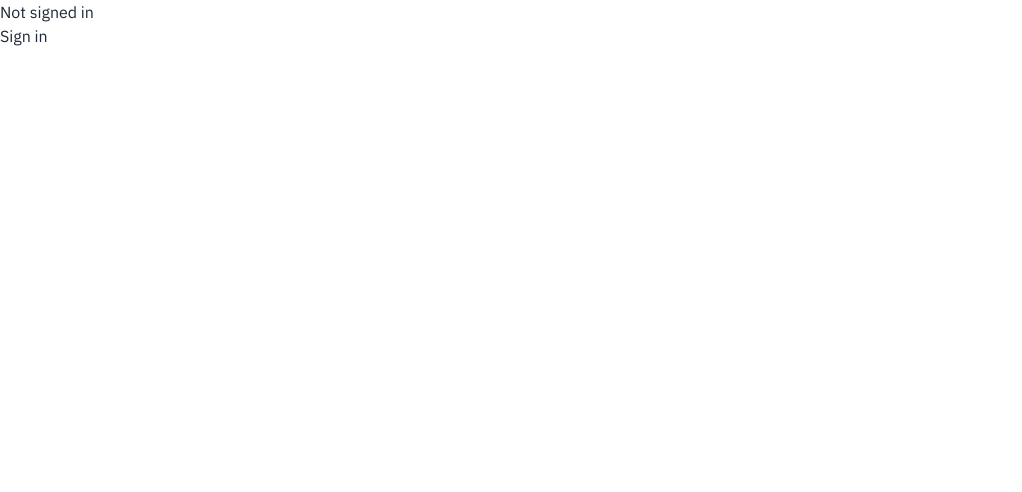
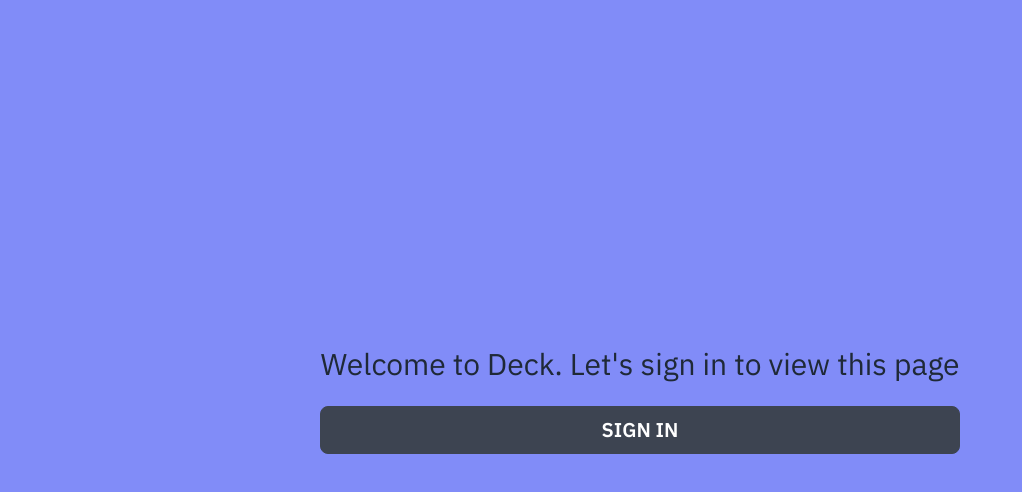
Before and after one commit to Deck-Authentication/deck-onprem, a Next.js app: page / in a window 1280 px wide. Shown: the top 492 px of the page, without its empty margins (0-1022 px from the left). Built offline with nearby package versions, Linux system fonts and the light colour scheme; no server answers.

Commit message:
stylize the sign in page

```diff
--- a/components/layout.js
+++ b/components/layout.js
@@ -3,17 +3,26 @@ import Header from "./header.js"
 import "react-toastify/dist/ReactToastify.css"
 import { ToastContainer } from "react-toastify"
 import { useSession, signIn } from "next-auth/react"
+import Spinner from "./spinner"
 
 function Layout(props) {
-  const { data: session } = useSession()
+  const { data: session, status } = useSession()
 
-  if (!session)
+  if (status === "loading")
     return (
-      <>
-        Not signed in
+      <div className="w-screen h-screen grid place-content-center">
+        <Spinner />
+      </div>
+    )
+  else if (status === "unauthenticated")
+    return (
+      <div className="w-screen h-screen grid place-content-center bg-indigo-400 gap" data-theme="light">
+        <h1 className="text-3xl">Welcome to Deck. Let&#39;s sign in to view this page</h1>
         <br />
-        <button onClick={() => signIn()}>Sign in</button>
-      </>
+        <button onClick={() => signIn()} className="btn text-xl">
+          Sign in
+        </button>
+      </div>
     )
 
   return (
```
